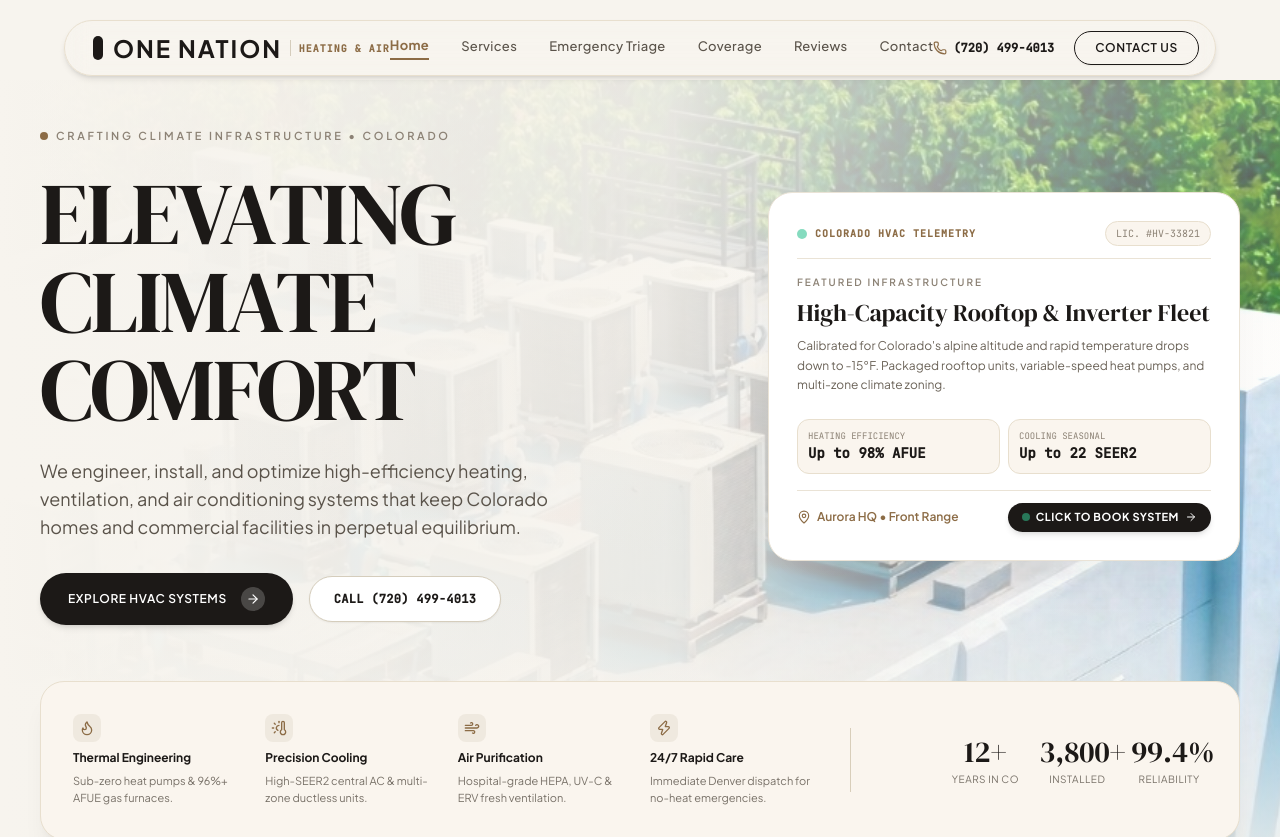
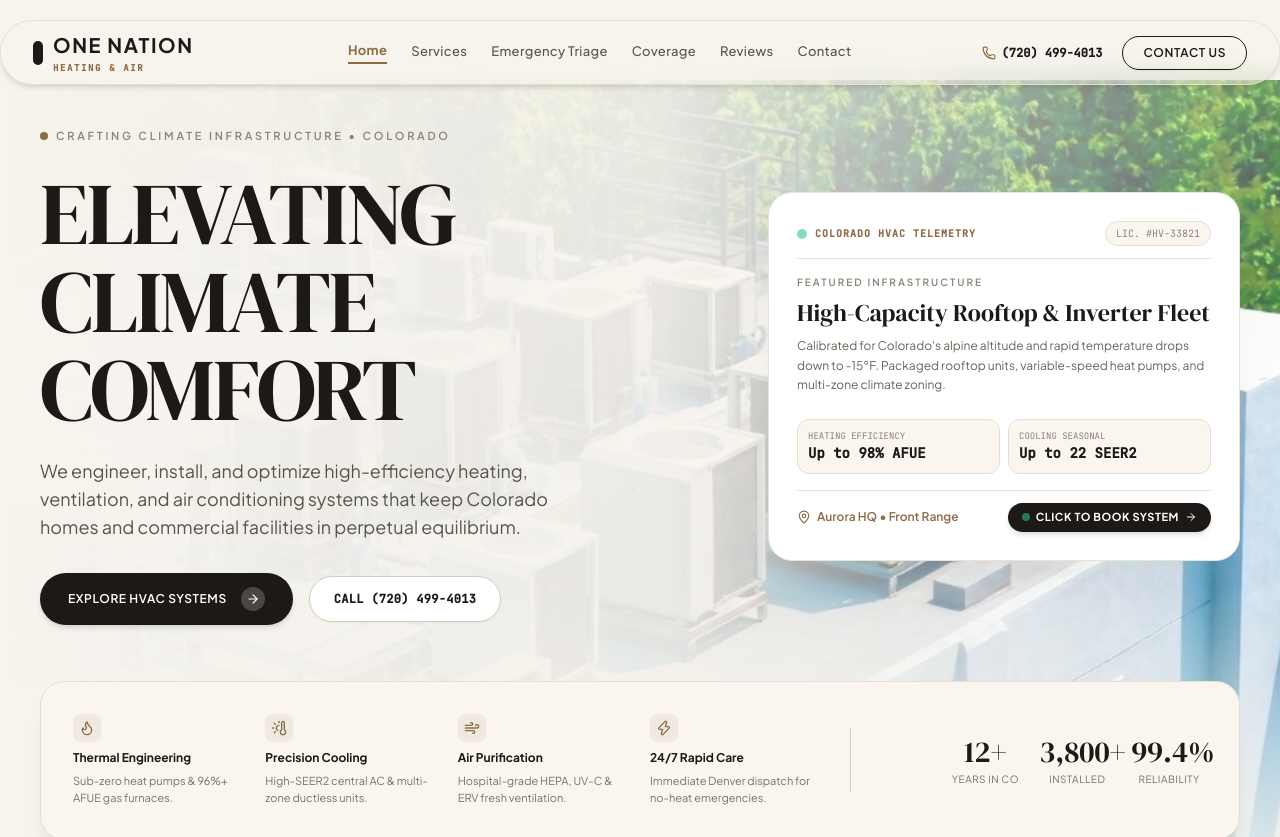
Before and after one commit to Muneeb850/HVAC, a React (Vite) app: page / in a window 1280 px wide. Shown: the top 837 px of the page. Built offline with nearby package versions, Linux system fonts and the light colour scheme; the HTML template or start-up script is replaced by a standard one.

Commit message:
Fix collision between brand logo and Home navigation link

```diff
--- a/src/components/Navbar.jsx
+++ b/src/components/Navbar.jsx
@@ -34,31 +34,30 @@ export default function Navbar({ onOpenBooking, soundEnabled, setSoundEnabled, p
             : 'bg-[#F7F4EE] py-3.5 border-b border-[#EAE3D6] lg:border-none lg:bg-transparent lg:py-0'
         }`}
       >
-        <div className={`max-w-7xl mx-auto px-6 lg:px-7 flex items-center justify-between transition-all duration-300 ${
-          'lg:pointer-events-auto lg:max-w-6xl lg:rounded-full lg:border lg:border-[#E8DFCE] lg:bg-[#F7F4EE]/92 lg:backdrop-blur-md lg:py-2.5 ' +
+        <div className={`max-w-7xl mx-auto px-6 lg:px-7 xl:px-8 flex items-center justify-between transition-all duration-300 ${
+          'lg:pointer-events-auto lg:max-w-6xl xl:max-w-7xl lg:rounded-full lg:border lg:border-[#E8DFCE] lg:bg-[#F7F4EE]/92 lg:backdrop-blur-md lg:py-2.5 ' +
           (scrolled ? 'lg:shadow-xl lg:bg-[#F7F4EE]/95 lg:border-[#8C6C46]/30' : 'lg:shadow-md')
         }`}>
 
-          {/* Brand Logo: Clean vertical pill "▮" + Brand Name */}
+          {/* Brand Logo: Clean vertical pill "▮" + Stacked Brand Lockup */}
           <Link
             to="/"
             onClick={playAudioClick}
-            className="flex items-center gap-2.5 group shrink-0"
+            className="flex items-center gap-2.5 group shrink-0 mr-4 lg:mr-6"
           >
-            <span className="w-2.5 h-6 rounded-full bg-[#1C1917] group-hover:scale-105 transition-transform" />
-            <div className="flex items-center gap-2">
-              <span className="font-sans font-bold text-xl sm:text-2xl tracking-[0.08em] text-[#1C1917] uppercase whitespace-nowrap">
+            <span className="w-2.5 h-6 rounded-full bg-[#1C1917] group-hover:scale-105 transition-transform shrink-0" />
+            <div className="flex flex-col justify-center">
+              <span className="font-sans font-bold text-lg sm:text-xl tracking-[0.08em] text-[#1C1917] uppercase whitespace-nowrap leading-none">
                 ONE NATION
               </span>
-              <span className="hidden xl:inline-block w-px h-4 bg-[#D5CDBC]" />
-              <span className="text-[10px] font-mono tracking-widest text-[#8C6C46] uppercase hidden xl:inline-block font-semibold whitespace-nowrap">
+              <span className="text-[9px] font-mono tracking-[0.18em] text-[#8C6C46] uppercase font-semibold whitespace-nowrap leading-tight pt-1">
                 HEATING &amp; AIR
               </span>
             </div>
           </Link>
 
-          {/* Desktop Nav Links - Clean & Fitted */}
-          <nav className="hidden lg:flex items-center gap-6 xl:gap-8">
+          {/* Desktop Nav Links - Clean, Spacious & Never Colliding */}
+          <nav className="hidden lg:flex items-center gap-4 xl:gap-6">
             {navLinks.map((link) => (
               <NavLink
                 key={link.to}
```
